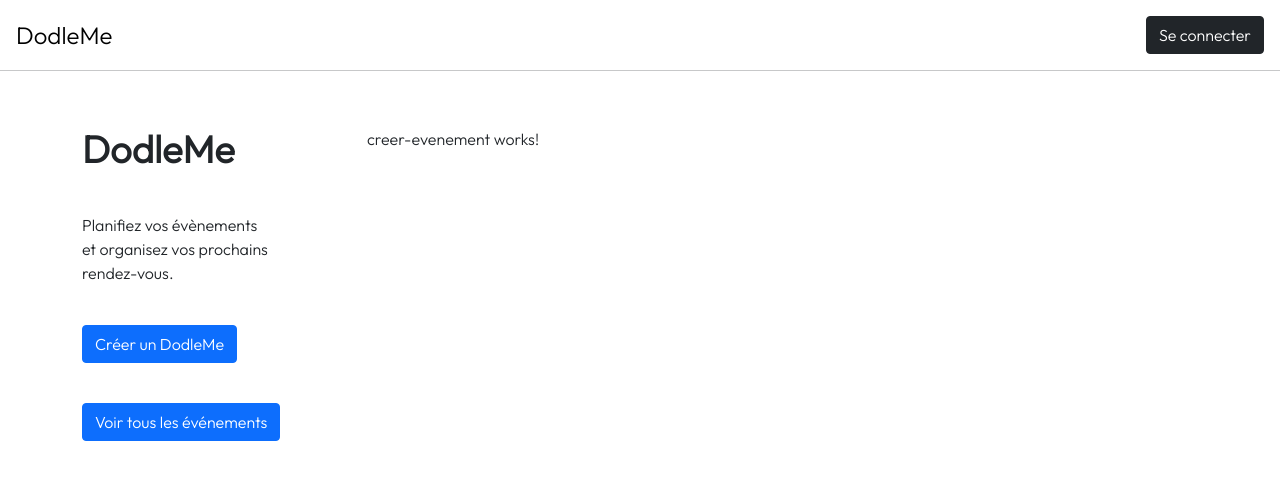
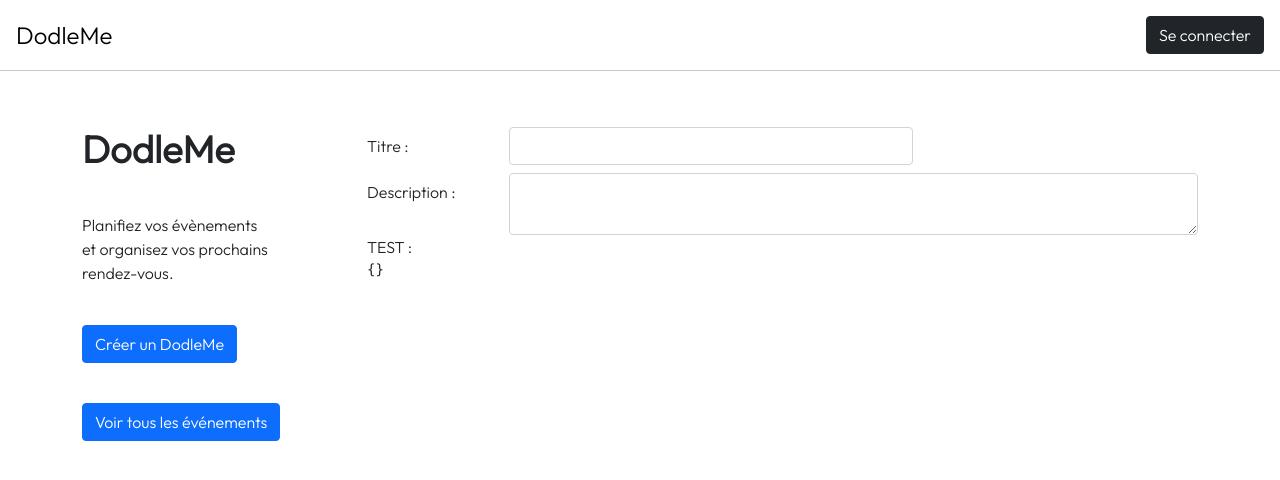
Before and after one commit to RemiSaurel/dodleme, an Angular app: page /create in a window 1280 px wide. Shown: the top 480 px of the page. Built offline with nearby package versions, Linux system fonts and the light colour scheme.

Commit message:
ajouts premiers formulaires

```diff
--- /dev/null
+++ b/src/app/Evenement.ts
@@ -0,0 +1,4 @@
+export class Evenement {
+  titre: string;
+  description: string;
+}
--- a/src/app/creer-evenement/creer-evenement.component.css
+++ b/src/app/creer-evenement/creer-evenement.component.css
@@ -0,0 +1,3 @@
+#Description {
+  resize:both !important;
+}
--- a/src/app/creer-evenement/creer-evenement.component.html
+++ b/src/app/creer-evenement/creer-evenement.component.html
@@ -1 +1,14 @@
-<p>creer-evenement works!</p>
+<div class="form-group row">
+  <label for="Titre" class="col-xs-4 col-md-2 col-form-label">Titre : </label>
+  <div class="col-xs-10 col-sm-6">
+    <input type="text" class="form-control" id="Titre" [(ngModel)] = "evenement.titre">
+  </div>
+</div>
+<div class="form-group row mt-2">
+  <label for="Description" class="col-xs-4 col-md-2 col-form-label">Description : </label>
+  <div class="col-xs-10 col-sm-10">
+    <textarea  class="form-control" id="Description" [(ngModel)] = "evenement.description"> </textarea>
+  </div>
+</div>
+TEST :
+<pre>{{ evenement | json}}</pre>
--- a/src/app/creer-evenement/creer-evenement.component.ts
+++ b/src/app/creer-evenement/creer-evenement.component.ts
@@ -1,4 +1,5 @@
 import { Component, OnInit } from '@angular/core';
+import {Evenement} from "../Evenement";
 
 @Component({
   selector: 'app-creer-evenement',
@@ -6,10 +7,11 @@ import { Component, OnInit } from '@angular/core';
   styleUrls: ['./creer-evenement.component.css']
 })
 export class CreerEvenementComponent implements OnInit {
-
+  evenement: Evenement;
   constructor() { }
 
   ngOnInit(): void {
+    this.evenement = new Evenement();
   }
 
 }
--- a/tsconfig.json
+++ b/tsconfig.json
@@ -10,6 +10,7 @@
     "noPropertyAccessFromIndexSignature": true,
     "noImplicitReturns": true,
     "noFallthroughCasesInSwitch": true,
+    "strictPropertyInitialization": false,
     "sourceMap": true,
     "declaration": false,
     "downlevelIteration": true,
```
Also changed, not shown: src/app/app.module.ts (+6 -4 lines).
